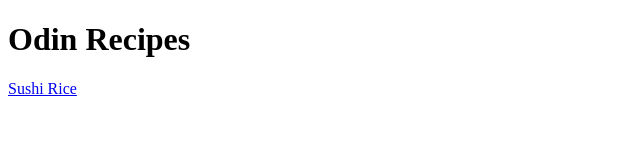
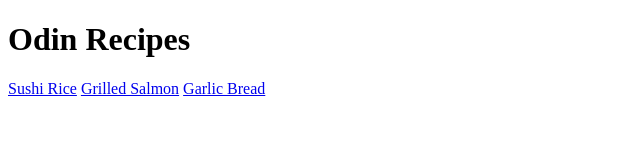
Before and after one commit to SonderUA/odin-recipes, a plain HTML site: page index.html in a window 1280 px wide. Shown: the whole page, without its empty margins (0-640 px from the left). Drawn offline with Linux system fonts and the light colour scheme.

Commit message:
Add two more links index.html

```diff
--- a/index.html
+++ b/index.html
@@ -3,10 +3,13 @@
 	<head>
 		<meta charset="UTF-8" />
 		<meta name="viewport" content="width=device-width, initial-scale=1.0" />
+		<link rel="stylesheet" href="./style.css" />
 		<title>Recipes</title>
 	</head>
 	<body>
 		<h1>Odin Recipes</h1>
 		<a href="./recipes/rice.html">Sushi Rice</a>
+		<a href="./recipes/grilledsalmon.html">Grilled Salmon</a>
+		<a href="./recipes/garlicbread.html">Garlic Bread</a>
 	</body>
 </html>
```
Lines whose indentation alone changed are shown as unchanged.
